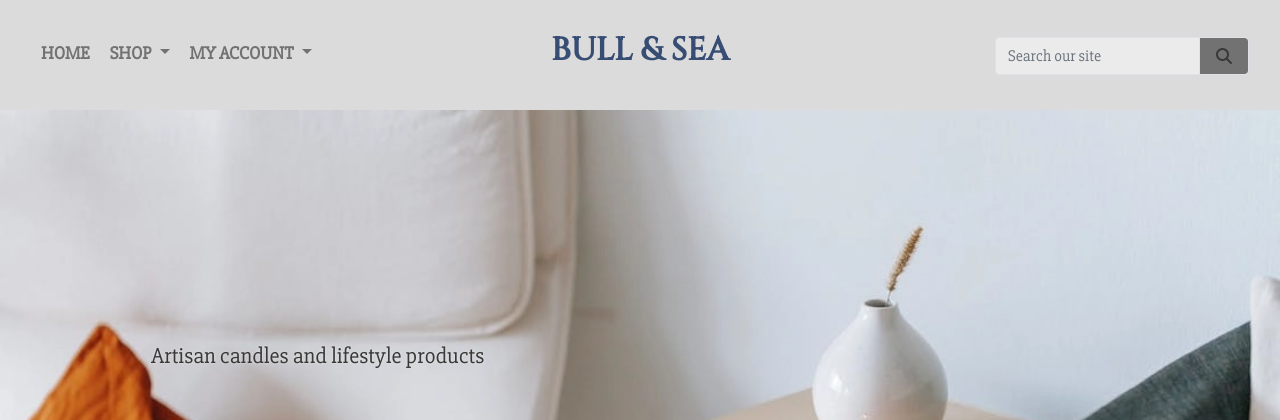
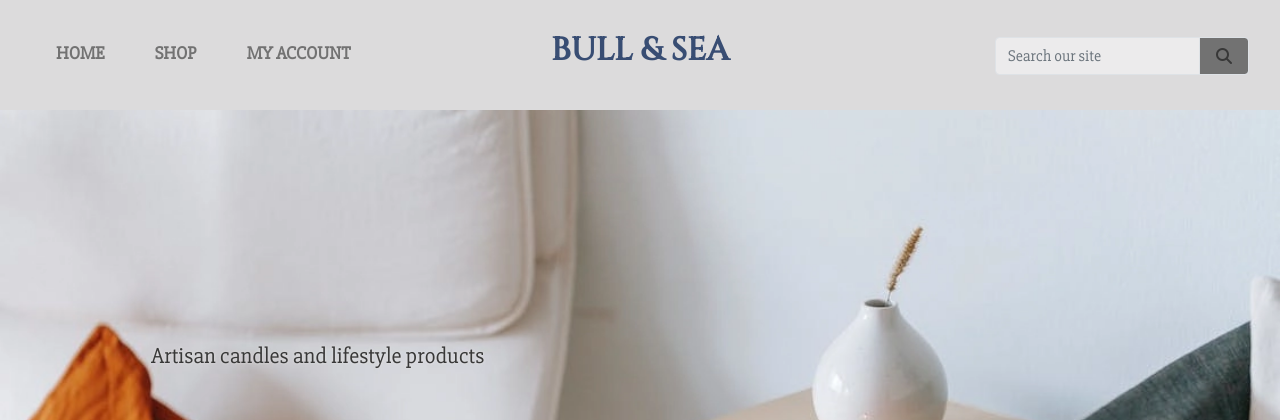
Before and after one commit to JeffreyBull76/CI_project5, a Django app: page / in a window 1280 px wide. Shown: the top 420 px of the page. Run offline with Django 3.2, Linux system fonts and the light colour scheme; some libraries are stand-ins or nearby versions.

Commit message:
style dropdown menu and link

```diff
--- a/static/css/base.css
+++ b/static/css/base.css
@@ -105,7 +105,7 @@ body {
 }
 
 .nav-link-padding {
-    padding: 0 10px !important;
+    padding: 0 25px !important;
 }
 
 .main-logo-link {
@@ -137,6 +137,14 @@ body {
     color: #727272 !important;
 }
 
+.caret-off::before {
+    display: none;
+}
+
+.caret-off::after {
+    display: none;
+}
+
 /* mobile menu */
 
 .collapsedmenu {
@@ -155,6 +163,10 @@ body {
 
 .mob-nav-link-padding {
     padding: 0.5rem 0 1rem 1.5rem !important;
+}
+
+.dropmenu-Main {
+    left: 18px !important;
 }
 
 /* -------------------------------- Media Queries */
@@ -221,3 +233,52 @@ body {
         transform: translateY(-6px) rotate(-45deg);
       }
 }
+
+/* dropdown animation for medium and above screens */
+@media (min-width: 992px) {
+    .animate {
+      animation-duration: 0.3s;
+      -webkit-animation-duration: 0.3s;
+      animation-fill-mode: both;
+      -webkit-animation-fill-mode: both;
+    }
+  }
+
+  @keyframes slideIn {
+    0% {
+      transform: translateY(2rem);
+      opacity: 0;
+    }
+
+    100% {
+      transform: translateY(1.2rem);
+      opacity: 1;
+    }
+
+    0% {
+      transform: translateY(2rem);
+      opacity: 0;
+    }
+  }
+
+  @-webkit-keyframes slideIn {
+    0% {
+      -webkit-transform: transform;
+      -webkit-opacity: 0;
+    }
+
+    100% {
+      -webkit-transform: translateY(1.2rem);
+      -webkit-opacity: 1;
+    }
+
+    0% {
+      -webkit-transform: translateY(2rem);
+      -webkit-opacity: 0;
+    }
+  }
+
+  .slideIn {
+    -webkit-animation-name: slideIn;
+    animation-name: slideIn;
+  }
--- a/templates/base.html
+++ b/templates/base.html
@@ -69,7 +69,7 @@
             </li>
 
             <li class="nav-item dropdown">
-              <a class="nav-link dropdown-toggle nav-link-padding" href="#" id="navbarDropdown" role="button"
+              <a class="nav-link dropdown-toggle nav-link-padding caret-off" href="#" id="navbarDropdown" role="button"
                 data-toggle="dropdown" aria-haspopup="true" aria-expanded="false">
                 Shop
               </a>
@@ -77,11 +77,11 @@
             </li>
 
             <li class="nav-item dropdown">
-              <a class="nav-link dropdown-toggle nav-link-padding" href="#" id="navbarDropdown" role="button"
+              <a class="nav-link dropdown-toggle nav-link-padding caret-off" href="#" id="navbarDropdown" role="button"
                 data-toggle="dropdown" aria-haspopup="true" aria-expanded="false">
                 My Account
               </a>
-              <div class="dropdown-menu" aria-labelledby="navbarDropdown">
+              <div class="dropdown-menu dropmenu-Main dropdown-menu-end animate slideIn" aria-labelledby="navbarDropdown">
                 {% if request.user.is_authenticated %}
                 {% if request.user.is_superuser %}
                 <a href="" class="dropdown-item">Manage Products</a>
--- a/templates/includes/main-nav.html
+++ b/templates/includes/main-nav.html
@@ -1,4 +1,4 @@
-<div class="dropdown-menu dropmenu-Mob" aria-labelledby="navbarDropdown">
+<div class="dropdown-menu dropmenu-Mob dropmenu-Main dropdown-menu-end animate slideIn" aria-labelledby="navbarDropdown">
     <a class="dropdown-item" href="#">Candles</a>
     <a class="dropdown-item" href="#">Lifestyle Products</a>
     <a class="dropdown-item" href="#">Candle 1</a>
--- a/templates/includes/mobile-top-header.html
+++ b/templates/includes/mobile-top-header.html
@@ -49,11 +49,11 @@
         <div class="col-12">
           <ul class="navbar-nav mob-nav-link-padding">
             <li class="nav-item dropdown">
-              <a class="nav-link dropdown-toggle" href="#" id="navbarDropdown" role="button" data-toggle="dropdown"
+              <a class="nav-link dropdown-toggle caret-off" href="#" id="navbarDropdown" role="button" data-toggle="dropdown"
                 aria-haspopup="true" aria-expanded="false">
                 My Account
               </a>
-              <div class="dropdown-menu dropmenu-Mob" aria-labelledby="navbarDropdown">
+              <div class="dropdown-menu dropmenu-Mob dropdown-menu-end animate slideIn" aria-labelledby="navbarDropdown">
                 {% if request.user.is_authenticated %}
                 {% if request.user.is_superuser %}
                 <a href="" class="dropdown-item">Manage Products</a>
@@ -68,7 +68,7 @@
             </li>
 
             <li class="nav-item dropdown">
-              <a class="nav-link dropdown-toggle" href="#" id="navbarDropdown" role="button" data-toggle="dropdown"
+              <a class="nav-link dropdown-toggle caret-off" href="#" id="navbarDropdown" role="button" data-toggle="dropdown"
                 aria-haspopup="true" aria-expanded="false">
                 Shop
               </a>
```
Also changed, not shown: db.sqlite3.
